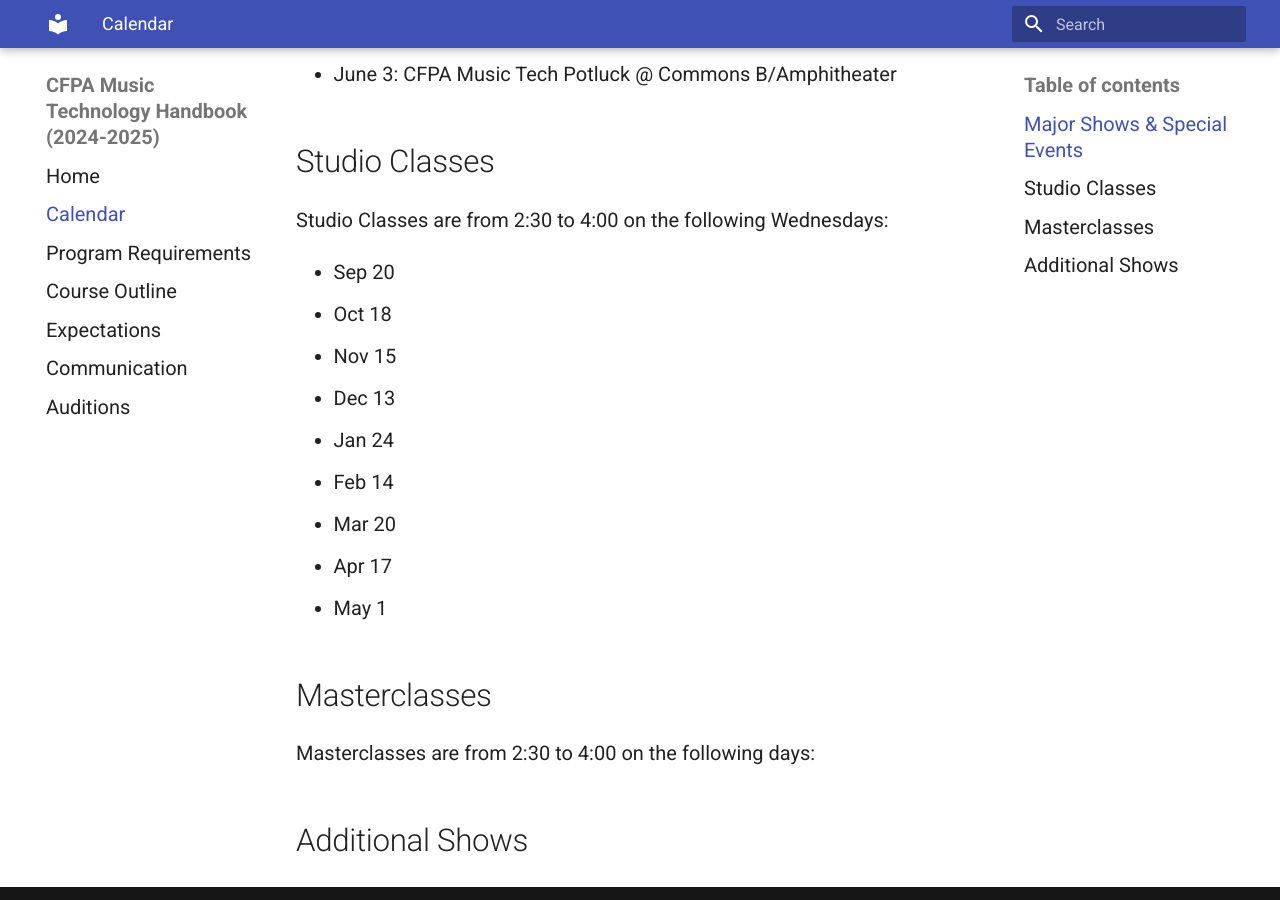
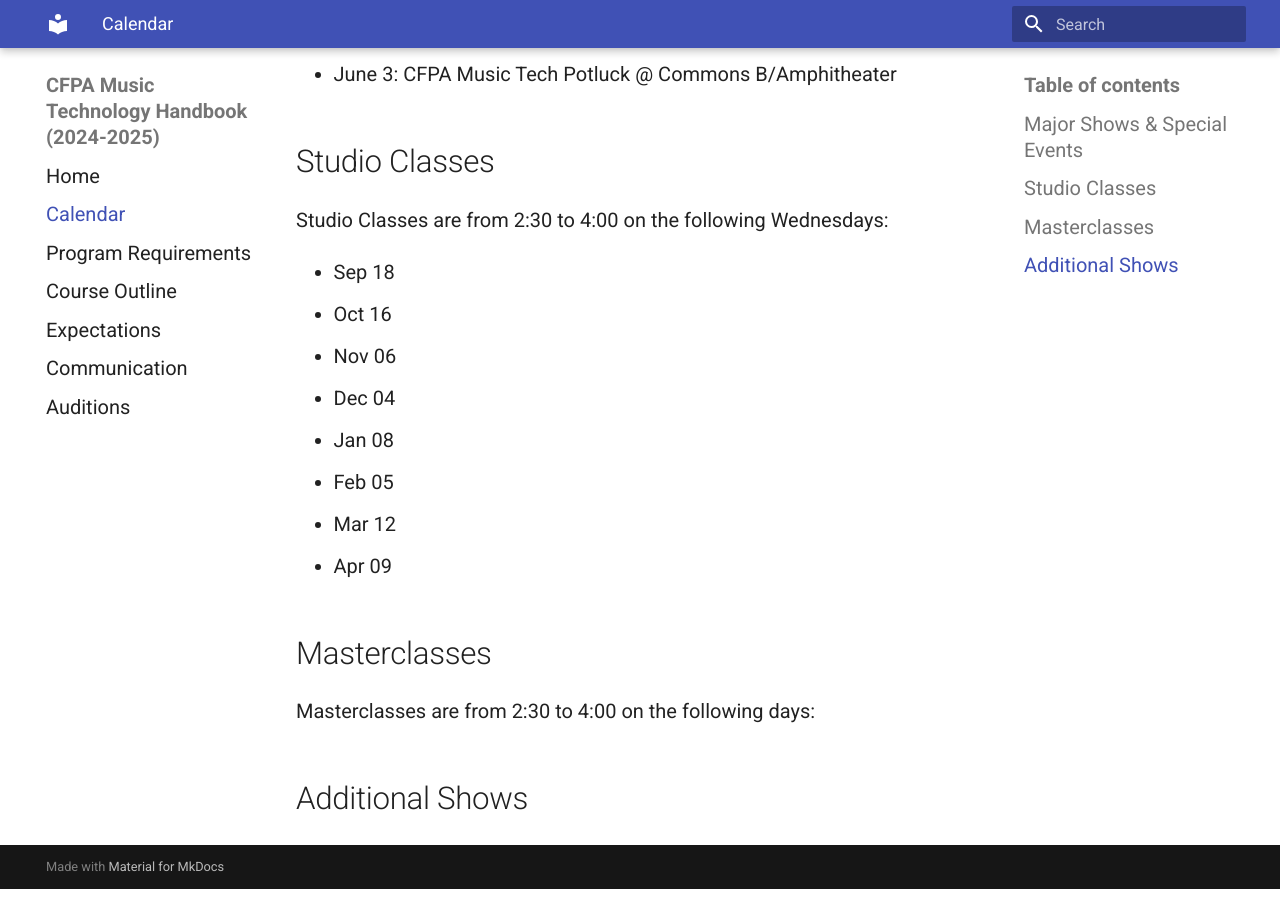
Before and after one commit to sophia-sms/handbook, an MkDocs documentation site: the page built from docs/calendar.md, in a window 1280 px wide and 900 px high, scrolled down 1248 px. Built offline with MkDocs 1.6.1 and Material for MkDocs 9.7.7, drawn with Linux system fonts in a browser that asks for light colours.

Commit message:
Update calendar.md

```diff
--- a/docs/calendar.md
+++ b/docs/calendar.md
@@ -30,15 +30,14 @@
 
 Studio Classes are from 2:30 to 4:00 on the following Wednesdays:
 
-- Sep 20
-- Oct 18
-- Nov 15
-- Dec 13
-- Jan 24
-- Feb 14
-- Mar 20
-- Apr 17
-- May 1
+- Sep 18
+- Oct 16
+- Nov 06
+- Dec 04
+- Jan 08
+- Feb 05
+- Mar 12
+- Apr 09
 
 ## Masterclasses
 
```
